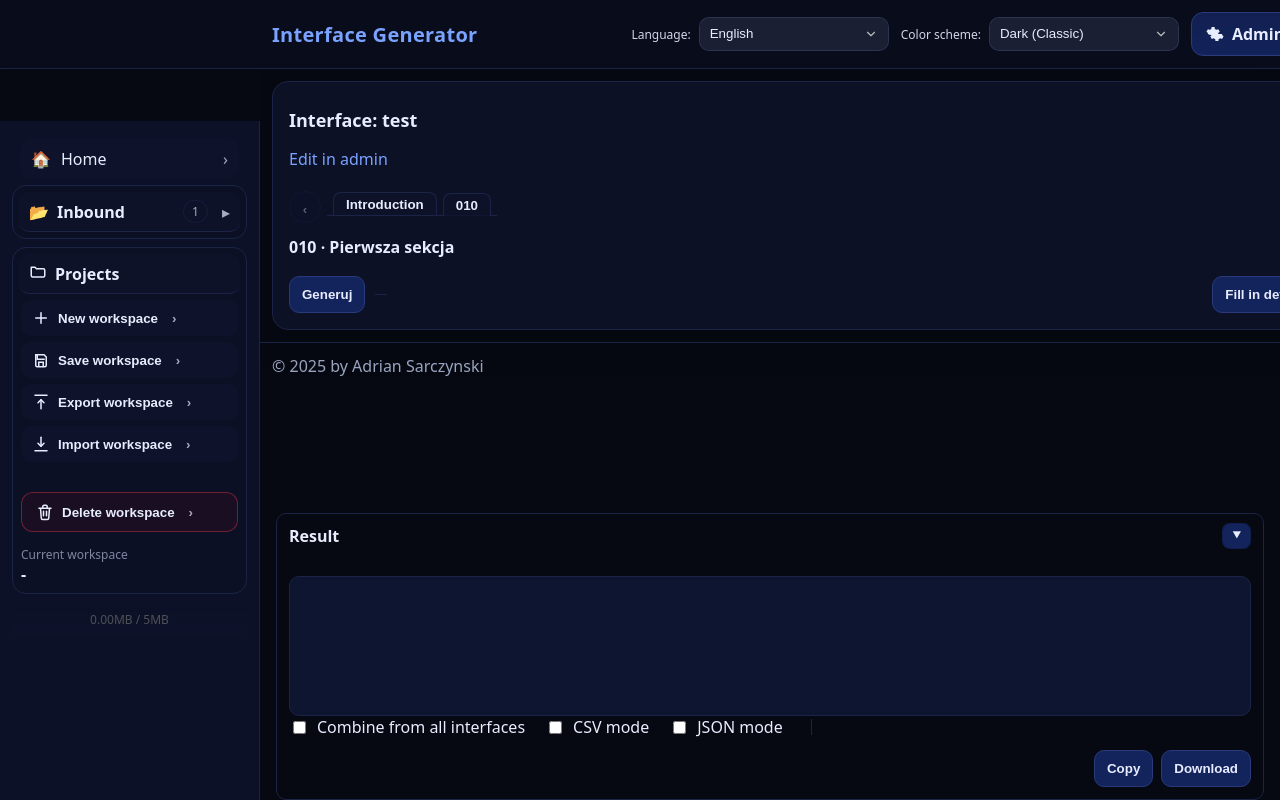
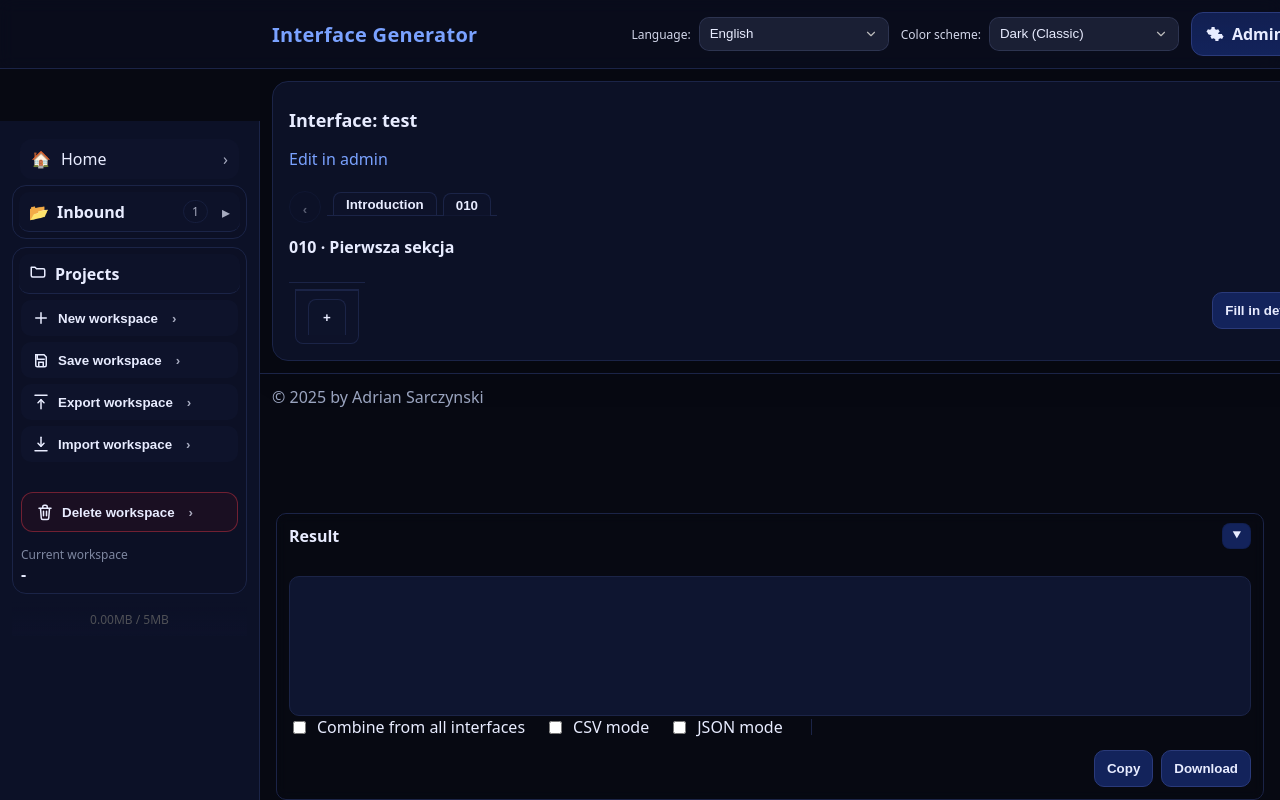
Before and after one commit to ediquest/wms-app, a React (Vite) app: page /iface/test in a window 1280 px wide. Both pictures are taken after a click on the element "Pierwsza sekcja". Built offline with nearby package versions, Linux system fonts and the light colour scheme.

Commit message:
subtabs in progress

```diff
--- a/src/components/GeneratedTabs.jsx
+++ b/src/components/GeneratedTabs.jsx
@@ -1,8 +1,11 @@
-import React, { useEffect, useMemo, useState } from "react";
+import React, { useEffect, useMemo, useState, useRef, useCallback } from "react";
 
 /**
- * GeneratedTabs — bottom tabs manager (auto-expanding, stable numbering)
- * Immediate textarea refresh: writes to localStorage synchronously and calls onChange()
+ * GeneratedTabs — dolne zakładki
+ * - Auto: tworzy podsekcję gdy użytkownik zaczyna wypełniać pola w bieżącej sekcji
+ * - „+” na końcu dodaje nową podsekcję dla aktualnie oglądanej sekcji
+ * - Snapshot wartości per-podsekcja (trwałość w localStorage)
+ * - Natychmiastowe odświeżenie textarea przez onChange()
  */
 export default function GeneratedTabs({
   iface,
@@ -13,76 +16,146 @@ export default function GeneratedTabs({
   setValsMap,
   onSwitchSection,
   onChange,
-  children,
 }) {
-  const key = useMemo(() => `tcf_genTabs_${String(iface?.id ?? "")}`, [iface?.id]);
+  const key = `tcf_genTabs_${String(iface?.id ?? "")}`;
+  const activeKey = `tcf_genTabs_active_${String(iface?.id ?? "")}`;
 
   const readTabs = () => {
-    try { const raw = localStorage.getItem(key); const arr = raw ? JSON.parse(raw) : []; return Array.isArray(arr) ? arr : []; }
-    catch { return []; }
+    try { return JSON.parse(localStorage.getItem(key) || "[]") || []; } catch { return []; }
   };
   const writeTabs = (arr) => { try { localStorage.setItem(key, JSON.stringify(arr)); } catch {} };
 
-  const [tabs, setTabs] = useState(() => readTabs());
-  const [activeId, setActiveId] = useState(null);
+  const [tabs, setTabs] = useState(readTabs);
+  const [activeId, setActiveId] = useState(() => { try { return localStorage.getItem(activeKey) || null; } catch { return null; } });
 
-  useEffect(() => { setTabs(readTabs()); }, [key]);  // resync when iface changes
+  useEffect(() => { setTabs(readTabs()); }, [key]);
 
-  const takeSnapshot = () => {
-    const src = Array.isArray(valsMap?.[iface?.id]) ? valsMap[iface.id] : values;
-    return Array.isArray(src) ? [...src] : [];
-  };
-  const restoreSnapshot = (snap) => {
-    if (!iface) return;
-    const map = { ...(valsMap || {}), [iface.id]: Array.isArray(snap) ? [...snap] : [] };
-    setValsMap(map);
-    setValues(map[iface.id] || []);
+  const idxsFor = useCallback((itf, sIx) => {
+    const arr = (itf?.fieldSections || []);
+    const idxs = [];
+    for (let i = 0; i < arr.length; i++) if (arr[i] === sIx) idxs.push(i);
+    return idxs;
+  }, []);
+
+  const pad3 = (s) => String(s ?? "").padStart(3, "0").slice(-3);
+  const secNoFor = (secIdx) => {
+    const fromTitle = (((iface?.sections?.[secIdx] || "").match(/\b(\d{3})\b/) || [])[1]);
+    const raw = fromTitle ?? (iface?.sectionNumbers || [])[secIdx] ?? String(secIdx * 10);
+    return pad3(raw);
   };
 
-  const computeSecNo = (secIdx) => {
-    const fromTitle = (((iface?.sections?.[secIdx] || '').match(/\b(\d{3})\b/) || [])[1]);
-    const raw = fromTitle ?? iface?.sectionNumbers?.[secIdx] ?? String(secIdx * 10);
-    const s = String(raw ?? "");
-    return s.padStart(3, "0").slice(-3);
+  const normalizeSnapshot = (snap, baseLen) => {
+    if (!Array.isArray(snap)) return Array.isArray(values) ? [...values] : [];
+    if (snap.length && typeof snap[0] === "object" && snap[0] && "i" in snap[0]) {
+      const arr = Array.isArray(values) ? [...values] : Array(baseLen).fill("");
+      const map = new Map(snap.map(p => [p.i, p.v]));
+      for (let i = 0; i < arr.length; i++) if (map.has(i)) arr[i] = map.get(i);
+      return arr;
+    }
+    return [...snap];
   };
 
-  const onGenerate = () => {
-    if (!iface) return;
-    const secIdx = activeSec;
-    const secNo = computeSecNo(secIdx);
-    const snapshot = takeSnapshot();
-    const id = Math.random().toString(36).slice(2);
-    const ord = tabs.filter(x => String(x.secNo) == String(secNo)).length + 1;
-    const next = [...tabs, { id, secIdx, secNo, ord, snapshot, createdAt: Date.now() }];
-    setTabs(next);
-    writeTabs(next);     // <-- sync persist so Home's builder sees it immediately
-    setActiveId(id);
-    onChange?.();        // <-- tell parent to recompute textarea
+  const applySnapshot = (snap) => {
+    const norm = normalizeSnapshot(snap, (values || []).length);
+    if (typeof setValues === "function") setValues(norm);
   };
 
-  const onOpen = (tab) => {
-    restoreSnapshot(tab.snapshot);
-    onSwitchSection?.(tab.secIdx);
+  // Zapisuje bieżące 'values' do aktywnej zakładki (jeśli się zmieniły)
+  const persistActiveSnapshot = useCallback((vals) => {
+    try {
+      const id = (typeof window !== "undefined") ? (localStorage.getItem(activeKey) || activeId) : activeId;
+      if (!id) return false;
+      const idx = tabs.findIndex(t => t.id === id);
+      if (idx === -1) return false;
+      const snap = Array.isArray(vals) ? [...vals] : [];
+      const prev = tabs[idx]?.snapshot;
+      const same = Array.isArray(prev) && prev.length === snap.length && prev.every((v,i)=>String(v)===String(snap[i]));
+      if (same) return false;
+      const next = tabs.slice();
+      next[idx] = { ...next[idx], snapshot: snap };
+      setTabs(next);
+      writeTabs(next);
+      return true;
+    } catch { return false; }
+  }, [activeId, tabs, key]);
+
+  // Automatycznie tworzy zakładkę po pierwszym wpisaniu w polu aktualnej sekcji
+  const autoCreateFromValues = useCallback(() => {
+    const secIdx = activeSec;
+    const idxs = idxsFor(iface, secIdx);
+    if (!idxs.length) return false;
+    const has = idxs.some(i => String(values?.[i] ?? "").trim().length > 0);
+    if (!has) return false;
+    const activeIdLS = (typeof window !== "undefined") ? (localStorage.getItem(activeKey) || activeId) : activeId;
+    const activeTab = tabs.find(t => t.id === activeIdLS);
+    if (activeTab && activeTab.secIdx === secIdx) return false;
+    // create
+    const secNo = secNoFor(secIdx);
+    const id = Date.now().toString(36) + "_" + Math.random().toString(36).slice(2,7);
+    const snapshot = Array.isArray(values) ? [...values] : [];
+    const next = [...tabs, { id, secIdx, secNo, snapshot }];
+    setTabs(next);
+    writeTabs(next);
+    setActiveId(id);
+    try { localStorage.setItem(activeKey, id); } catch {}
+    if (typeof onChange === "function") onChange();
+    return true;
+  }, [values, activeSec, iface, tabs, activeId, key, onChange]);
+
+  // „+” – dodaj nową zakładkę dla aktualnej sekcji
+  const addTabForCurrent = useCallback(() => {
+    const secIdx = activeSec;
+    const secNo = secNoFor(secIdx);
+    const id = Date.now().toString(36) + "_" + Math.random().toString(36).slice(2,7);
+    const snapshot = Array.isArray(values) ? [...values] : [];
+    const next = [...tabs, { id, secIdx, secNo, snapshot }];
+    setTabs(next);
+    writeTabs(next);
+    setActiveId(id);
+    try { localStorage.setItem(activeKey, id); } catch {}
+    if (typeof onChange === "function") onChange();
+  }, [activeSec, values, tabs, key, onChange]);
+
+  // Otwieranie zakładki (zapamiętaj bieżącą, przełącz sekcję i przywróć dane)
+  const onOpen = useCallback((tab) => {
+    try { persistActiveSnapshot(values); } catch {}
+    if (typeof onSwitchSection === "function") onSwitchSection(tab.secIdx);
+    applySnapshot(tab.snapshot);
     setActiveId(tab.id);
-  };
+    try { localStorage.setItem(activeKey, tab.id); } catch {}
+    if (typeof onChange === "function") onChange();
+  }, [persistActiveSnapshot, values, onSwitchSection, onChange]);
 
-  const onRemove = (tab) => {
+  // Usuwanie zakładki
+  const onRemove = useCallback((tab) => {
     const next = tabs.filter(t => t.id !== tab.id);
     setTabs(next);
-    writeTabs(next);     // <-- sync persist
-    if (activeId === tab.id) setActiveId(null);
-    onChange?.();        // <-- recompute textarea
-  };
+    writeTabs(next);
+    const a = (typeof window !== "undefined") ? (localStorage.getItem(activeKey) || activeId) : activeId;
+    if (a === tab.id) {
+      setActiveId(null);
+      try { localStorage.removeItem(activeKey); } catch {}
+    }
+    if (typeof onChange === "function") onChange();
+  }, [tabs, activeId, key, onChange]);
 
-  const externalBtn = typeof children === "function" ? children({ onGenerate }) : (
-    <button onClick={onGenerate}>Generuj</button>
-  );
+  // Live synchronizacja textarea podczas pisania
+  const prevValsStrRef = useRef("");
+  useEffect(() => {
+    const s = JSON.stringify(values || []);
+    if (s !== prevValsStrRef.current) {
+      prevValsStrRef.current = s;
+      autoCreateFromValues();                 // utwórz pierwszą zakładkę jeśli trzeba
+      const changed = persistActiveSnapshot(values); // zapisz do aktywnej
+      if (changed && typeof onChange === "function") onChange();
+    }
+  }, [values, autoCreateFromValues, persistActiveSnapshot, onChange]);
 
+  // Etykiety 010-1, 010-2, ...
   const labeledTabs = useMemo(() => {
-    // if some older tabs have no 'ord', compute stable labels on the fly
     const counts = {};
-    return tabs.map(t => {
-      const k = String(t.secNo);
+    return (tabs || []).map(t => {
+      const k = String(t.secNo ?? secNoFor(t.secIdx));
       const ord = t.ord ?? ((counts[k] = (counts[k] || 0) + 1), counts[k]);
       return { ...t, label: `${k}-${ord}`, ord };
     });
@@ -92,31 +165,23 @@ export default function GeneratedTabs({
 
   return (
     <>
-      {/* put the button next to other actions */}
-      {externalBtn}
-
-      {/* bottom tabs (auto-wrap) */}
+      {/* Dolne zakładki */}
       <div className="tabs-bottom">
-        {labeledTabs.map((t) => {
+        {(labeledTabs || []).map((t) => {
           const isActive = t.id === activeId;
           return (
-            <div
-              key={t.id}
-              className={`tab-bottom ${isActive ? "active" : ""}`}
-              onClick={() => onOpen(t)}
-              title={`Podsekcja ${t.label}`}
-            >
-              <span>{t.label}</span>
-              <button
-                className="close close--small"
-                onClick={(e) => { e.stopPropagation(); onRemove(t); }}
-                aria-label={`Usuń ${t.label}`}
-              >
-                ×
+            <div key={t.id} className={`tab-bottom${isActive ? " active" : ""}`}>
+              <button className="tab" onClick={() => onOpen(t)}>
+                {t.label}
               </button>
+              <button className="close" onClick={() => onRemove(t)} aria-label="Usuń">×</button>
             </div>
           );
         })}
+        {/* + dodaj */}
+        <div className="tab-bottom tab-bottom--add">
+          <button className="tab" onClick={addTabForCurrent} title="Dodaj podsekcję">+</button>
+        </div>
       </div>
 
       {activeLabel ? (
--- a/src/pages/Home.jsx
+++ b/src/pages/Home.jsx
@@ -1,4 +1,4 @@
-import React, { useEffect, useMemo, useState , useRef} from 'react';
+import React, { useEffect, useMemo, useState , useRef, useCallback} from 'react';
 import { Link, useParams, useLocation, useNavigate } from 'react-router-dom';
 import { loadConfig, saveConfig, loadValues, saveValues, padToLen, timestamp, loadProjects, saveProjects, snapshotProject, applyProject } from '../utils.js';
 import { t } from '../i18n.js';
@@ -14,9 +14,10 @@ export default function Home() {
   // CSV
   const [csvMode, setCsvMode] = useState(() => { try { return localStorage.getItem('tcf_csv_mode') === '1'; } catch { return false; } });
   const [csvSep, setCsvSep] = useState(() => { try { return localStorage.getItem('tcf_csv_sep') || ';'; } catch { return ';'; } });
+
   // Generated tabs change counter (textarea auto-refresh)
   const [genTabsVersion, setGenTabsVersion] = useState(0);
-  const bumpGenTabs = () => setGenTabsVersion(v => v + 1);
+  const bumpGenTabs = React.useCallback(() => setGenTabsVersion(v => v + 1), []);
   useEffect(() => { try { localStorage.setItem('tcf_csv_mode', csvMode ? '1' : '0'); } catch {} }, [csvMode]);
   useEffect(() => { try { localStorage.setItem('tcf_csv_sep', csvSep || ';'); } catch {} }, [csvSep]);
 
@@ -326,18 +327,8 @@ const usedIds = useMemo(() => {
       return gen.map(tab => {
         const sIx = tab.secIdx;
         const idxs = (iface.fieldSections || []).map((s,i)=>s===sIx?i:-1).filter(i=>i!==-1);
-        let activeId = null; try { activeId = localStorage.getItem('tcf_genTabs_active_' + String(iface.id)) || null; } catch {}
-const snap = Array.isArray(tab.snapshot) ? tab.snapshot : values;
-let rowVals;
-if (tab.id && activeId && tab.id === activeId) {
-  rowVals = idxs.map(i => String((values[i] ?? '')).trim());
-} else if (snap && typeof snap[0] === 'object' && snap[0] && snap[0].i !== undefined) {
-  const map = new Map(snap.map(p => [p.i, p.v]));
-  rowVals = idxs.map(i => String((map.has(i) ? map.get(i) : (values[i] ?? ''))).trim());
-} else {
-  rowVals = idxs.map(i => String((snap[i] ?? '')).trim());
-}
-return idxs.map((i, k) => padToLen(rowVals[k], getLen(i))).join('');
+        const snapMap = new Map(((tab.snapshot)||[]).map(p => [p.i, p.v]));
+        return idxs.map(i => padToLen(snapMap.has(i) ? snapMap.get(i) : (values[i] ?? ''), getLen(i))).join('');
       });
     }
     const included = (Array.isArray(iface.includedSections) && iface.includedSections.length === iface.sections.length)
@@ -359,53 +350,20 @@ return idxs.map((i, k) => padToLen(rowVals[k], getLen(i))).join('');
   let seq = 1; // Global sequence counter (start from 1)
 
   const buildForOne = (itf, vals) => {
-
-    const lines = [];
-
-    // Prefer generated tabs (per-interface), if any
-    let gen = [];
-    try { gen = JSON.parse(localStorage.getItem('tcf_genTabs_' + String(itf.id)) || '[]') || []; } catch {}
-    if (Array.isArray(gen) && gen.length > 0) {
-      let activeId = null; try { activeId = localStorage.getItem('tcf_genTabs_active_' + String(itf.id)) || null; } catch {}
-      for (const tab of gen) {
-        const sIx = tab.secIdx;
-        const idxs = (itf.fieldSections || []).map((sec,i)=>sec===sIx?i:-1).filter(i=>i!==-1);
-        if (!idxs.length) continue;
-        const snap = Array.isArray(tab.snapshot) ? tab.snapshot : vals;
-        let rowVals;
-        if (tab.id && activeId && tab.id === activeId) {
-          rowVals = idxs.map(i => String((vals[i] ?? '')).trim());
-        } else if (snap && typeof snap[0] === 'object' && snap[0] && snap[0].i !== undefined) {
-          const map = new Map(snap.map(p => [p.i, p.v]));
-          rowVals = idxs.map(i => String((map.has(i) ? map.get(i) : (vals[i] ?? ''))).trim());
-        } else {
-          rowVals = idxs.map(i => String((snap[i] ?? '')).trim());
-        }
-        const seqIdx = findSeqIndex(itf, sIx);
-        if (seqIdx != null) {
-          const posInRow = idxs.indexOf(seqIdx);
-          if (posInRow !== -1) {
-            const fieldLen = Math.max(1, getLenFor(itf, seqIdx) || 7);
-            const seqStr = String(seq).padStart(fieldLen, '0').slice(-fieldLen);
-            rowVals[posInRow] = seqStr;
-          }
-        }
-        const padded = rowVals.map((v, k) => padToLen(v, getLenFor(itf, idxs[k])));
-        lines.push(padded.join(''));
-        seq += 1;
-      }
-      return lines;
-    }
-
-    // Fallback to legacy includedSections if no generated tabs
     const included = (Array.isArray(itf.includedSections) && itf.includedSections.length === itf.sections.length)
       ? itf.includedSections
       : (itf.sections || []).map(() => false);
+
+    const lines = [];
     for (let sIx = 0; sIx < (itf.sections?.length || 0); sIx++) {
       if (!included[sIx]) continue;
-      const idxs = (itf.fieldSections || []).map((sec,i)=>sec===sIx?i:-1).filter(i=>i!==-1);
+      const idxs = idxsFor(itf, sIx);
       if (!idxs.length) continue;
+
+      // raw row values
       const row = idxs.map(i => String((vals[i] ?? '')).trim());
+
+      // overwrite Sequence in this row
       const seqIdx = findSeqIndex(itf, sIx);
       if (seqIdx != null) {
         const posInRow = idxs.indexOf(seqIdx);
@@ -415,11 +373,14 @@ return idxs.map((i, k) => padToLen(rowVals[k], getLen(i))).join('');
           row[posInRow] = seqStr;
         }
 }
+
+      // padding per field using existing helpers
       const padded = row.map((v, k) => padToLen(v, getLenFor(itf, idxs[k])));
       lines.push(padded.join(''));
+
+      // increment global sequence after pushing line
       seq += 1;
     }
-
     return lines;
   };
 
@@ -451,18 +412,8 @@ return idxs.map((i, k) => padToLen(rowVals[k], getLen(i))).join('');
           const sIx = tab.secIdx;
           const idxs = idxsFor(itf, sIx);
           if (!idxs.length) continue;
-          let activeId = null; try { activeId = localStorage.getItem('tcf_genTabs_active_' + String(itf.id)) || null; } catch {}
-const snap = Array.isArray(tab.snapshot) ? tab.snapshot : vals;
-let rowVals;
-if (tab.id && activeId && tab.id === activeId) {
-  rowVals = idxs.map(i => String((vals[i] ?? '')).trim());
-} else if (snap && typeof snap[0] === 'object' && snap[0] && snap[0].i !== undefined) {
-  const map = new Map(snap.map(p => [p.i, p.v]));
-  rowVals = idxs.map(i => String((map.has(i) ? map.get(i) : (vals[i] ?? ''))).trim());
-} else {
-  rowVals = idxs.map(i => String((snap[i] ?? '')).trim());
-}
-
+          const snapMap = new Map(((tab.snapshot)||[]).map(p => [p.i, p.v]));
+          const rowVals = idxs.map(i => String((snapMap.has(i) ? snapMap.get(i) : (vals[i] ?? ''))).trim());
           const seqIdx = findSeqIndex(itf, sIx);
           if (seqIdx != null) {
             const posInRow = idxs.indexOf(seqIdx);
@@ -542,18 +493,8 @@ if (tab.id && activeId && tab.id === activeId) {
           const sIx = tab.secIdx;
           const idxs = idxsFor(itf, sIx);
           if (!idxs.length) continue;
-          let activeId = null; try { activeId = localStorage.getItem('tcf_genTabs_active_' + String(itf.id)) || null; } catch {}
-const snap = Array.isArray(tab.snapshot) ? tab.snapshot : vals;
-let rowVals;
-if (tab.id && activeId && tab.id === activeId) {
-  rowVals = idxs.map(i => String((vals[i] ?? '')).trim());
-} else if (snap && typeof snap[0] === 'object' && snap[0] && snap[0].i !== undefined) {
-  const map = new Map(snap.map(p => [p.i, p.v]));
-  rowVals = idxs.map(i => String((map.has(i) ? map.get(i) : (vals[i] ?? ''))).trim());
-} else {
-  rowVals = idxs.map(i => String((snap[i] ?? '')).trim());
-}
-
+          const snapMap = new Map(((tab.snapshot)||[]).map(p => [p.i, p.v]));
+          const rowVals = idxs.map(i => String((snapMap.has(i) ? snapMap.get(i) : (vals[i] ?? ''))).trim());
           const seqIdx = findSeqIndex(itf, sIx);
           if (seqIdx != null) {
             const posInRow = idxs.indexOf(seqIdx);
@@ -619,7 +560,7 @@ if (tab.id && activeId && tab.id === activeId) {
   // Default: fixed width
   return outLines.join('\n');
 
-}, [combineAll, combineOrder, cfg, valsMap, iface, values, csvMode, csvSep, csvHeader, jsonMode, skipEmpty, jsonMinified, jsonArray, genTabsVersion]);
+}, [combineAll, combineOrder, cfg, valsMap, iface, values, csvMode, csvSep, csvHeader, jsonMode, skipEmpty, jsonMinified, jsonArray]);
 ;
 
   const onChange = (i, v) => {
@@ -905,10 +846,17 @@ const clearSection = () => {
   valsMap={valsMap}
   setValues={setValues}
   setValsMap={setValsMap}
-                    onSwitchSection={(ix)=>setActiveSec(ix)}
-                   onChange={bumpGenTabs}>
+  onSwitchSection={setActiveSec}
+  onChange={bumpGenTabs}
+>
   {({ onGenerate }) => (
-    <button onClick={onGenerate}>Generuj</button>
+    <button
+      type="button"
+      className="btn"
+      onClick={onGenerate}
+    >
+      Generuj
+    </button>
   )}
 </GeneratedTabs>
                 </div>
```
Also changed, not shown: 1 other file (tests, documents, lock files or other folders). Lines whose indentation alone changed are shown as unchanged.
